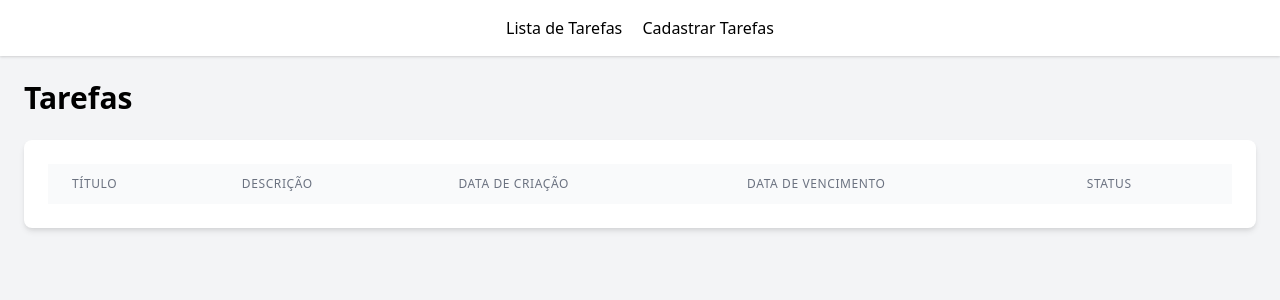
After one commit to ViniciusGuterres/sistema-de-gerenciamento-de-tarefas, a Django app: page / in a window 1280 px wide. The commit adds this page. Shown: the top 300 px of the page. Run offline with Django 5.2, Linux system fonts and the light colour scheme; lists and menus that the app fills with data are empty.

Commit message:
Add Taiwilnd

```diff
--- /dev/null
+++ b/app/templates/base.html
@@ -0,0 +1,28 @@
+<!DOCTYPE html>
+<html lang="en">
+
+<head>
+    <meta charset="UTF-8">
+    <meta name="viewport" content="width=device-width, initial-scale=1.0">
+    <title>Trello</title>
+    <link href="https://cdn.jsdelivr.net/npm/tailwindcss@2.2.19/dist/tailwind.min.css" rel="stylesheet">
+
+</head>
+
+<body class="bg-gray-100">
+    <header class="bg-white shadow">
+        <div class="container mx-auto p-4 flex justify-center items-center">
+            <nav class="space-x-4">
+                <a href="{% url 'lista_tarefa' %}">Lista de Tarefas</a>
+                <a href="{% url 'criar_tarefa' %}">Cadastrar Tarefas</a>
+            </nav>
+        </div>
+    </header>
+    <main>
+        {% block content %}
+
+        {% endblock %}
+    </main>
+</body>
+
+</html>
--- a/app/templates/lista_tarefa.html
+++ b/app/templates/lista_tarefa.html
@@ -1,12 +1,48 @@
-<!-- tasks/templates/tasks/task_list.html -->
-<h1>Lista de tarefas</h1>
-<a href="{% url 'criar_tarefa' %}">Crie uma nova tarefa</a>
-<ul>
-    {% for task in tasks %}
-        <li>
-            {{ task.title }} - {{ task.description }} - {{ task.completed }}
-            <!-- <a href="{% url 'task_update' task.id %}">Edit</a>
-            <a href="{% url 'task_delete' task.id %}">Delete</a> -->
-        </li>
-    {% endfor %}
-</ul>
+
+{% extends 'base.html' %}
+
+{% block content %}
+    <div class="container mx-auto p-6">
+        <h1 class="text-3xl font-bold mb-6">Tarefas</h1>
+        <div class="bg-white shadow-md rounded-lg p-6">
+            <table class="min-w-full divide-y divide-gray-200">
+                <thead class="bg-gray-50">
+                    <tr>
+                        <th class="px-6 py-3 text-left text-xs font-medium text-gray-500 uppercase tracking-wider">
+                            Título</th>
+                        <th class="px-6 py-3 text-left text-xs font-medium text-gray-500 uppercase tracking-wider">
+                            Descrição</th>
+                        <th class="px-6 py-3 text-left text-xs font-medium text-gray-500 uppercase tracking-wider">Data
+                            de Criação</th>
+                        <th class="px-6 py-3 text-left text-xs font-medium text-gray-500 uppercase tracking-wider">Data
+                            de Vencimento</th>
+                        <th class="px-6 py-3 text-left text-xs font-medium text-gray-500 uppercase tracking-wider">
+                            Status</th>
+                    </tr>
+                </thead>
+                <tbody class="bg-white divide-y divide-gray-200">
+                    {% for tarefa in tarefas %}
+                    <tr>
+                        <td class="px-6 py-4 whitespace-nowrap text-sm font-medium text-gray-900">{{ tarefa.titulo }}
+                        </td>
+                        <td class="px-6 py-4 whitespace-nowrap text-sm text-gray-500">{{
+                            tarefa.descricao|default:"Nenhuma descrição" }}</td>
+                        <td class="px-6 py-4 whitespace-nowrap text-sm text-gray-500">{{ tarefa.data_criacao }}</td>
+                        <td class="px-6 py-4 whitespace-nowrap text-sm text-gray-500">{{
+                            tarefa.data_vencimento|default:"Não definido" }}</td>
+                        <td class="px-6 py-4 whitespace-nowrap text-sm text-gray-500">
+                            {% if tarefa.status == 'pendente' %}
+                            <span class="bg-yellow-100 text-yellow-800 py-1 px-3 rounded-full text-xs">Pendente</span>
+                            {% elif tarefa.status == 'em_progresso' %}
+                            <span class="bg-blue-100 text-blue-800 py-1 px-3 rounded-full text-xs">Em Progresso</span>
+                            {% elif tarefa.status == 'concluida' %}
+                            <span class="bg-green-100 text-green-800 py-1 px-3 rounded-full text-xs">Concluída</span>
+                            {% endif %}
+                        </td>
+                    </tr>
+                    {% endfor %}
+                </tbody>
+            </table>
+        </div>
+    </div>
+{% endblock %}
--- a/app/urls.py
+++ b/app/urls.py
@@ -3,6 +3,6 @@ from . import views
 
 urlpatterns = [
     # path('', views.index, name='app'),
-    path('lista_tarefa/', views.lista_tarefa, name='lista_tarefa'),
+    path('', views.lista_tarefa, name='lista_tarefa'),
     path('criar_tarefa/', views.criar_tarefa, name='criar_tarefa'),
 ]
```
